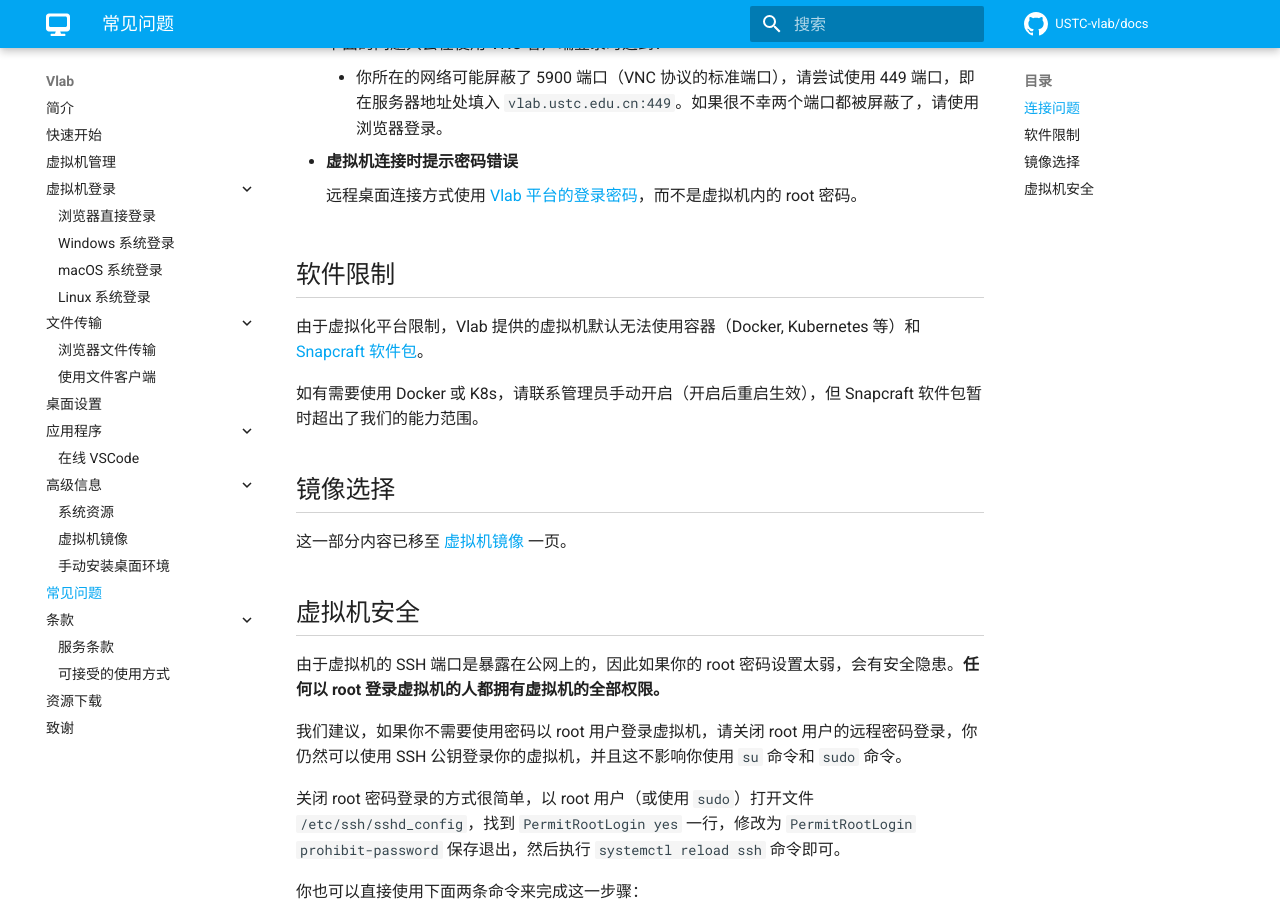
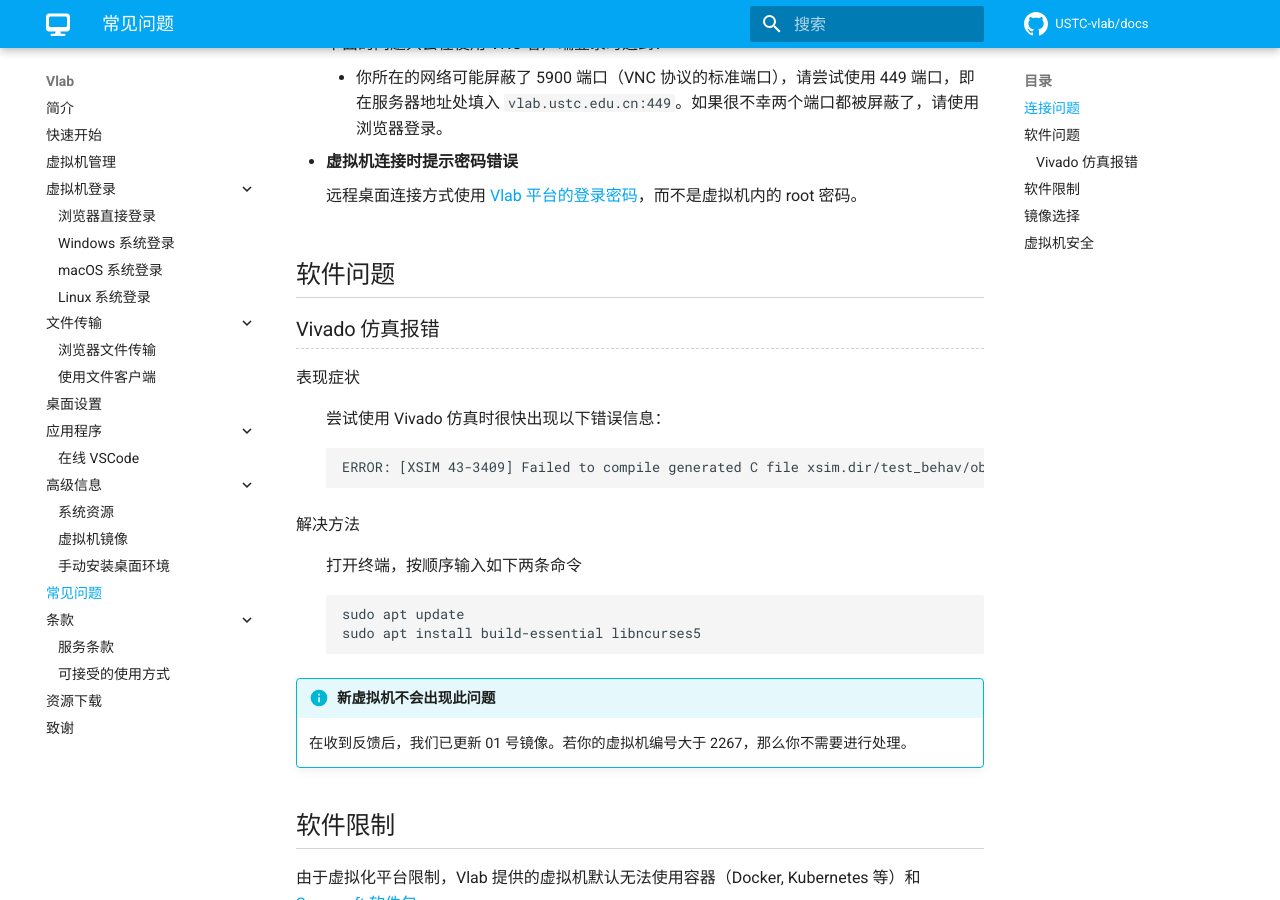
Before and after one commit to USTC-vlab/docs, an MkDocs documentation site: the page built from docs/vm/faq.md, in a window 1280 px wide and 900 px high, scrolled down 396 px. Built offline with MkDocs 1.6.1 and Material for MkDocs 9.7.7, drawn with Linux system fonts in a browser that asks for light colours; comment, search, counter and statistics services are not loaded.

Commit message:
Update vivado sim error

````diff
--- a/docs/vm/faq.md
+++ b/docs/vm/faq.md
@@ -16,6 +16,31 @@
 - **虚拟机连接时提示密码错误**
 
     远程桌面连接方式使用 [Vlab 平台的登录密码](web.md#change-password)，而不是虚拟机内的 root 密码。
+
+## 软件问题 {#software}
+
+### Vivado 仿真报错 {#s-vivado-xsim-error}
+
+表现症状
+
+:   尝试使用 Vivado 仿真时很快出现以下错误信息：
+
+    ```text
+    ERROR: [XSIM 43-3409] Failed to compile generated C file xsim.dir/test_behav/obj/xsim_1.c.
+    ```
+
+解决方法
+
+:   打开终端，按顺序输入如下两条命令
+
+    ```shell
+    sudo apt update
+    sudo apt install build-essential libncurses5
+    ```
+
+!!! info "新虚拟机不会出现此问题"
+
+    在收到反馈后，我们已更新 01 号镜像。若你的虚拟机编号大于 2267，那么你不需要进行处理。
 
 ## 软件限制 {#limits}
 
````
